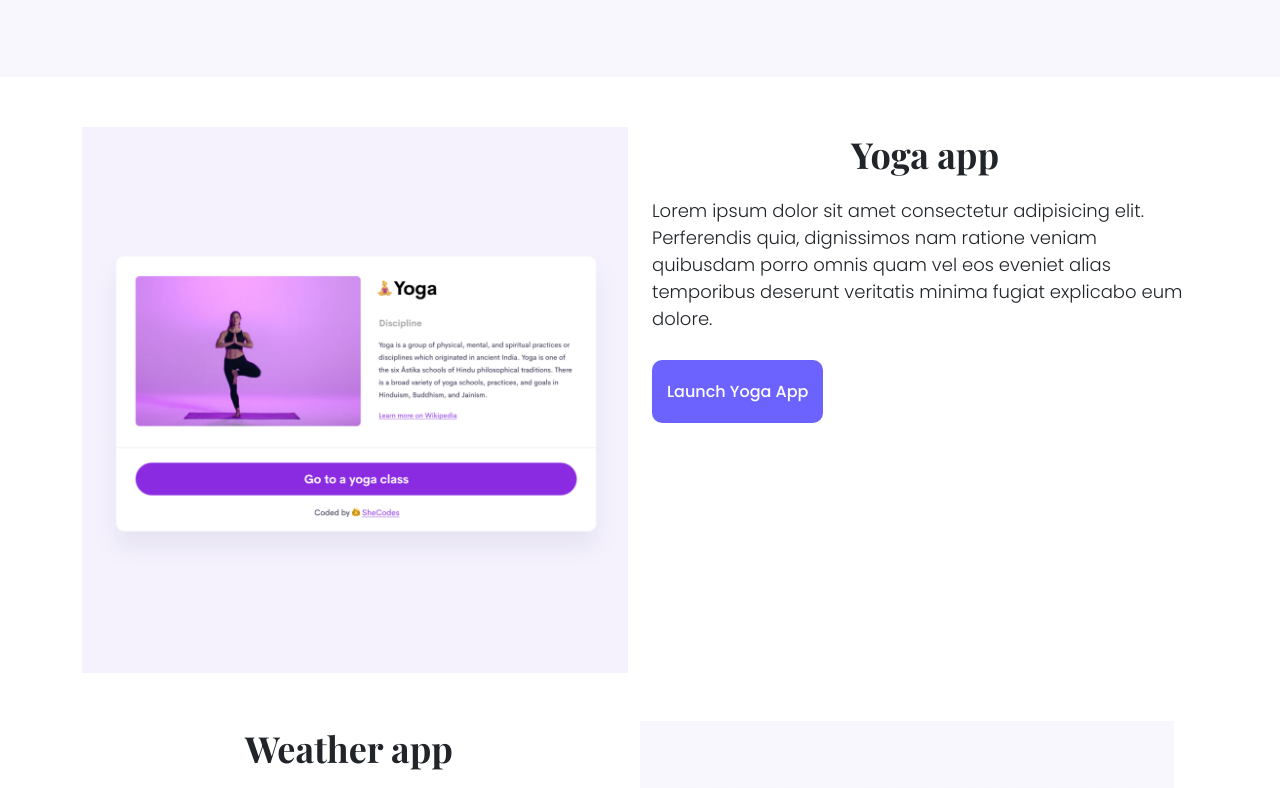
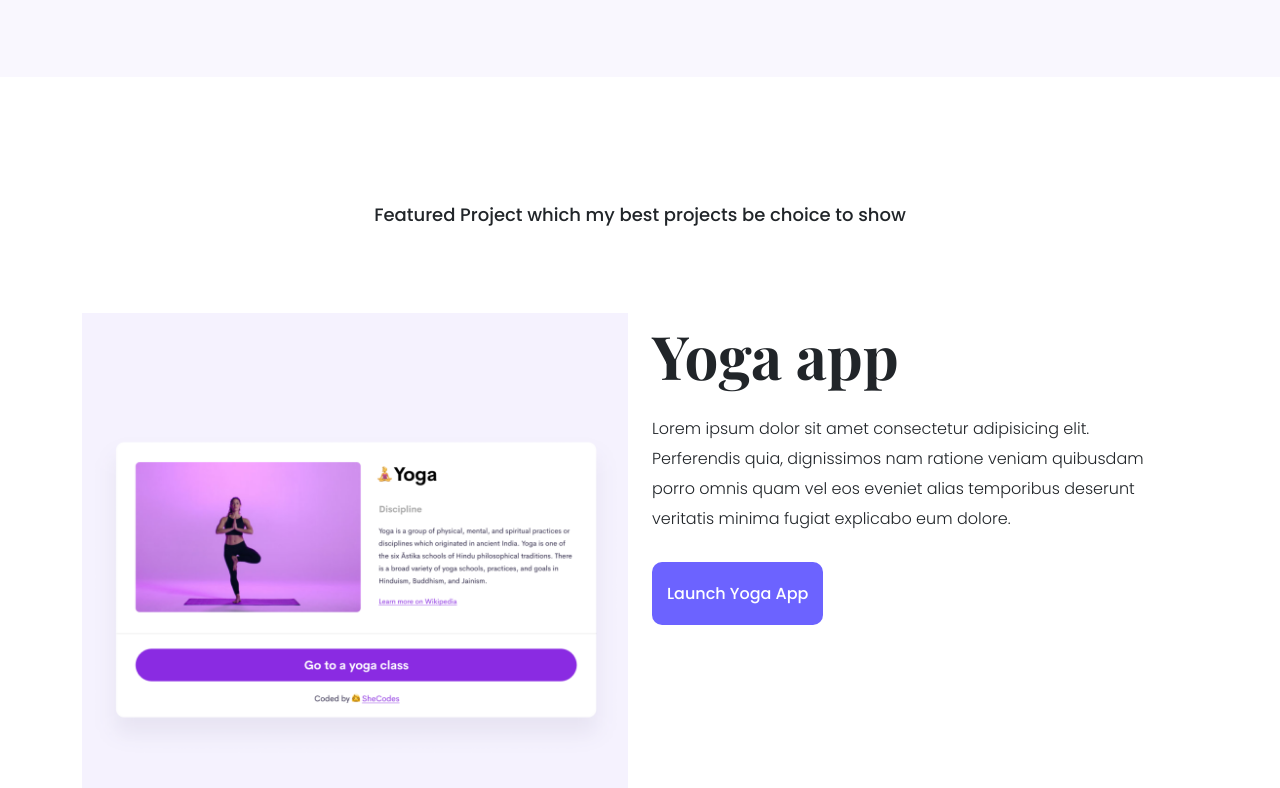
Before and after one commit to Daria-Sazon/SheCodes-Responsive, a plain HTML site: page index.html in a window 1280 px wide. Shown: the part 680-1468 px from the top of the page. Drawn offline with nearby package versions, Linux system fonts and the light colour scheme; a web font is replaced by a local one.

Commit message:
added projects

```diff
--- a/index.html
+++ b/index.html
@@ -56,6 +56,7 @@
   </div>
 
   <div class="container">
+    <h3 class="about-apps">Featured Project which my best projects be choice to show</h3>
     <div class="row">
       <div class="col-md-6">
         <img src="img/yoga.png" class="img-fluid" title="Yoga App" />
--- a/src/style.css
+++ b/src/style.css
@@ -58,7 +58,7 @@ img {
 
 .about-me {
   width: 100%;
-  margin-bottom: 50px;
+  margin-bottom: 120px;
   padding: 220px 20px;
   background: var(--background-color);
 }
@@ -78,8 +78,18 @@ img {
   justify-content: center;
 }
 
+.about-apps {
+  font-family: "Poppins", sans-serif;
+  font-size: 18px;
+  margin-bottom: 80px;
+  opacity: 1;
+}
+
 .name-app {
   font-family: "Playfair Display", serif;
+  font-size: 60px;
+  line-height: 85px;
+  text-align: left;
 }
 
 .app-links a {
@@ -125,6 +135,9 @@ img {
 
 .text-app {
   background: none;
+  font-size: 16px;
+  line-height: 30px;
+  width: 530px;
 }
 
 @media (max-width: 576px) {
@@ -143,6 +156,11 @@ img {
 
   p {
     font-size: 14px;
+  }
+
+  .about-me {
+    margin-bottom: 20px;
+    padding: 100px 20px;
   }
 
   .app-links a {
```
